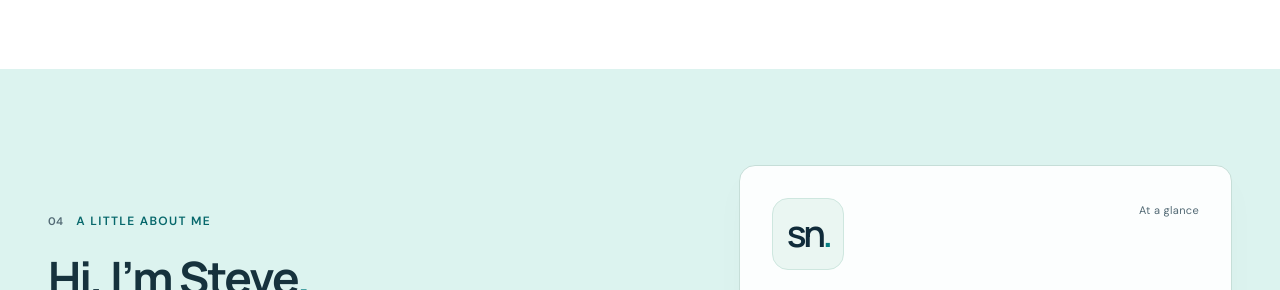
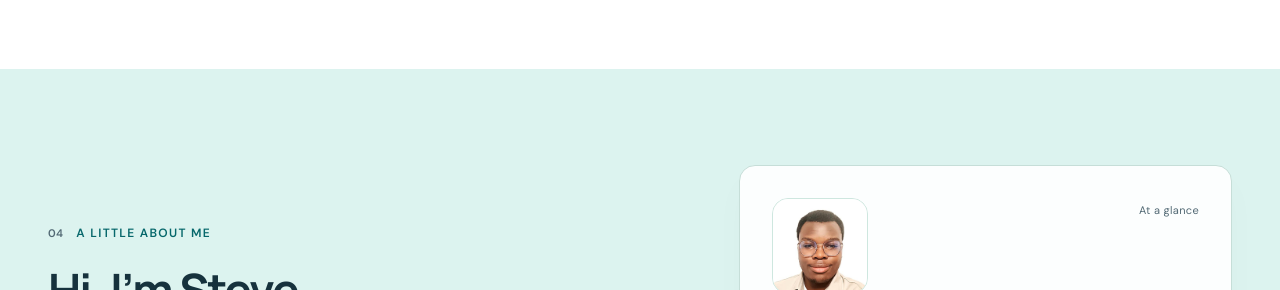
Before and after one commit to Stevenyami/portfolio-website, a website built with Vite: page index.html in a window 1280 px wide. Shown: the part 2834-3124 px from the top of the page. Built offline with nearby package versions, Linux system fonts and the light colour scheme.

Commit message:
Add portrait photo to About profile card
Replace the "sn." monogram with a 480 × 480 head-and-shoulders crop of
Steve's portrait. Keep the 800 × 800 original in public/images.

Co-Authored-By: Claude Opus 5.5 <noreply@anthropic.com>

```diff
--- a/index.html
+++ b/index.html
@@ -161,7 +161,7 @@
         <div class="container about-layout">
           <div class="about-copy"><p class="eyebrow"><span class="section-number">04</span> A little about me</p><h2 id="about-title">Hi, I’m Steve<span class="teal-period">.</span></h2><p class="about-lead">A student of computer science.<br />Curious about its human possibilities.</p><p>I’m pursuing a master’s in Computer Science at TU Darmstadt and have experience in Medical AI. My interests sit where technical ideas meet the complexity of healthcare.</p><p>This is a space to share my work, the thinking behind it, and what I learn along the way.</p><a class="text-link text-link-dark" href="#contact">Let’s connect <span aria-hidden="true">↗</span></a></div>
           <aside class="profile-card" aria-label="Steve Nyami at a glance">
-            <div class="profile-top"><span class="profile-monogram" aria-hidden="true">sn<span>.</span></span><span class="profile-label">At a glance</span></div>
+            <div class="profile-top"><img class="profile-photo" src="/images/steve-nyami-portrait.jpg" alt="Portrait of Steve Nyami" width="96" height="96" loading="lazy" decoding="async" /><span class="profile-label">At a glance</span></div>
             <h3>Steve Nyami</h3><p class="profile-subtitle">Computer Science & Medical AI</p>
             <dl class="profile-facts"><div><dt>Education</dt><dd>Master’s student</dd></div><div><dt>Field of study</dt><dd>Computer Science</dd></div><div><dt>University</dt><dd>TU Darmstadt</dd></div><div><dt>Experience</dt><dd>Medical AI</dd></div></dl>
             <div class="profile-footer"><span aria-hidden="true">↗</span><span>Learning at the intersection.</span></div>
--- a/src/style.css
+++ b/src/style.css
@@ -178,8 +178,7 @@ section[tabindex='-1']:focus, main[tabindex='-1']:focus { outline: none; }
 .text-link-dark { color: var(--color-primary-hover); text-decoration-color: #86b8b1; }
 .profile-card { padding: 32px; border: 1px solid #c6ded8; border-radius: var(--radius-card); background: #ffffffed; box-shadow: 0 16px 36px #102b3a05; }
 .profile-top { display: flex; align-items: flex-start; justify-content: space-between; gap: 20px; margin-bottom: 28px; }
-.profile-monogram { display: flex; justify-content: center; align-items: center; width: 72px; height: 72px; border: 1px solid #cee7df; border-radius: 16px; color: var(--color-navy); background: #eaf6f2; font-family: Manrope, sans-serif; font-size: 37px; font-weight: 600; letter-spacing: -.09em; }
-.profile-monogram > span { color: var(--color-primary); }
+.profile-photo { width: 96px; height: 96px; border: 1px solid #cee7df; border-radius: 16px; background: #eaf6f2; object-fit: cover; }
 .profile-label { padding-top: 3px; color: var(--color-text-muted); font-size: 11px; letter-spacing: .03em; }
 .profile-card h3 { font-size: 25px; }
 .profile-subtitle { margin-top: 4px; color: var(--color-text-muted); font-size: 14px; }
```
Also changed, not shown: README.md, public/images/steve-nyami-portrait.jpg (added), public/images/steve-nyami.jpg (added).
